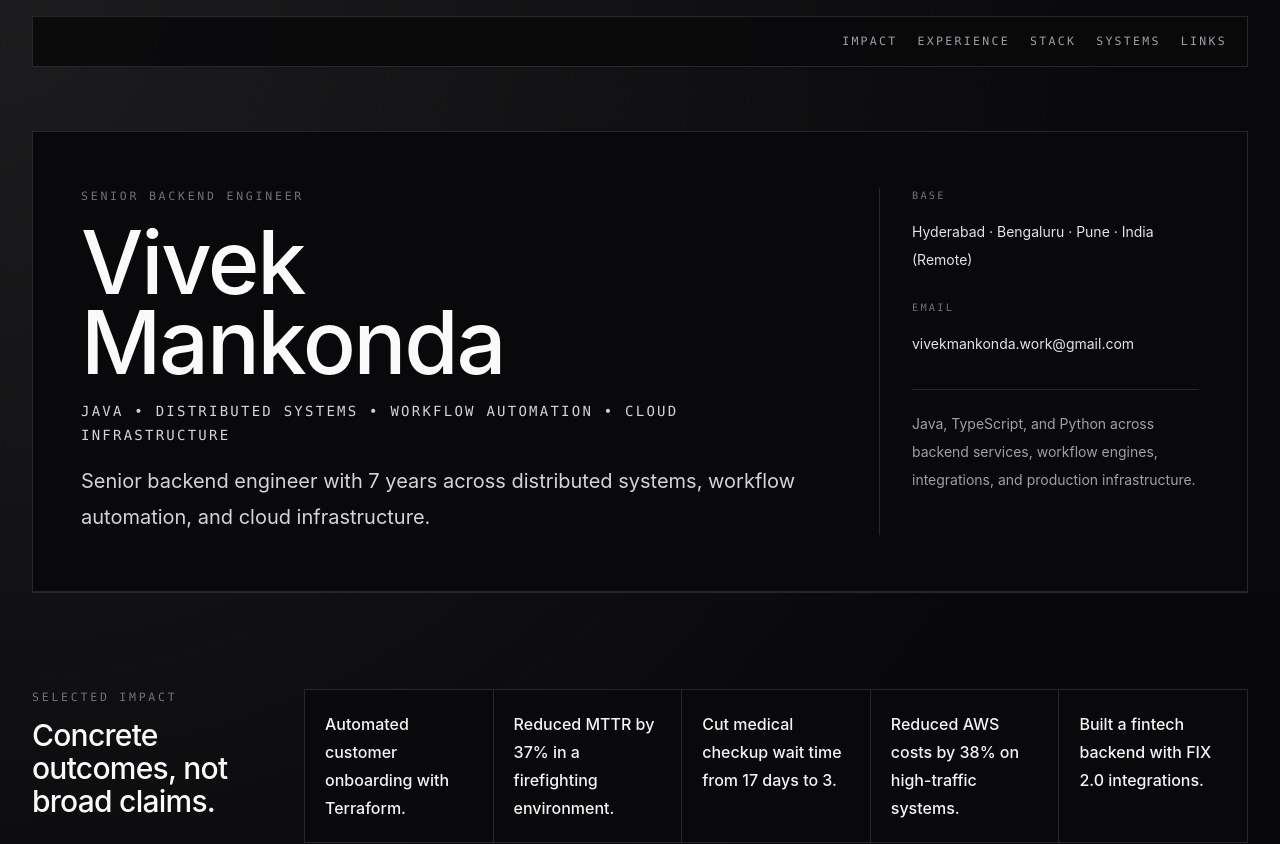
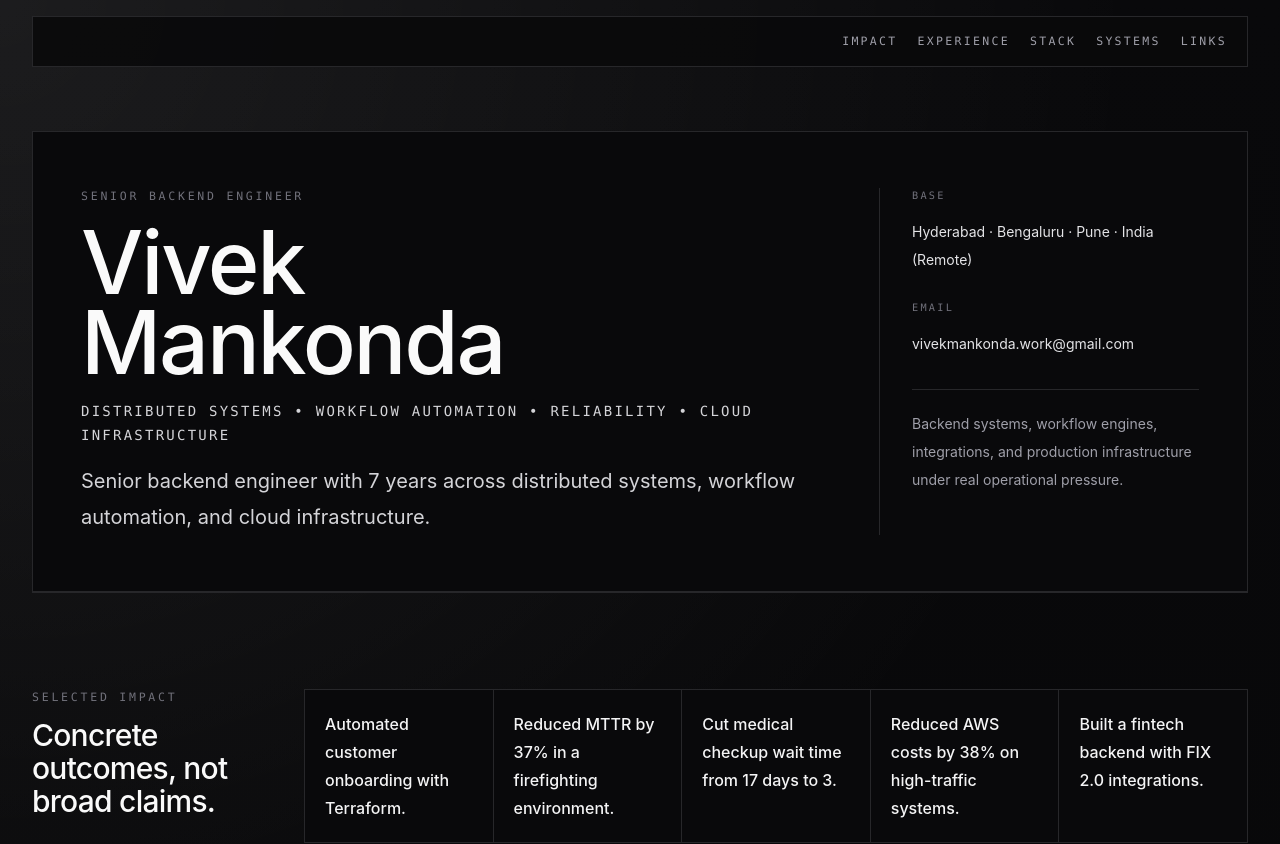
Before and after one commit to vivek-tech-exp/vivek-tech-resume, a Next.js app: page / in a window 1280 px wide. Shown: the top 844 px of the page. Built offline with nearby package versions, Linux system fonts and the light colour scheme; no server answers.

Commit message:
refactor: sharpen hero positioning copy

```diff
--- a/src/features/home/home-page.tsx
+++ b/src/features/home/home-page.tsx
@@ -72,7 +72,7 @@ export const HomePage = () => {
             <p className={pageStyles.eyebrow}>{resumeData.basics.title}</p>
             <h1 className={pageStyles.heroTitle}>{resumeData.basics.name}</h1>
             <p className={pageStyles.heroSpecialization}>
-              Java • Distributed Systems • Workflow Automation • Cloud
+              Distributed Systems • Workflow Automation • Reliability • Cloud
               Infrastructure
             </p>
             <p className={pageStyles.heroSummary}>{resumeData.positioningLine}</p>
@@ -97,8 +97,8 @@ export const HomePage = () => {
               </li>
             </ul>
             <p className={pageStyles.heroNote}>
-              Java, TypeScript, and Python across backend services, workflow
-              engines, integrations, and production infrastructure.
+              Backend systems, workflow engines, integrations, and production
+              infrastructure under real operational pressure.
             </p>
           </aside>
         </section>
```
